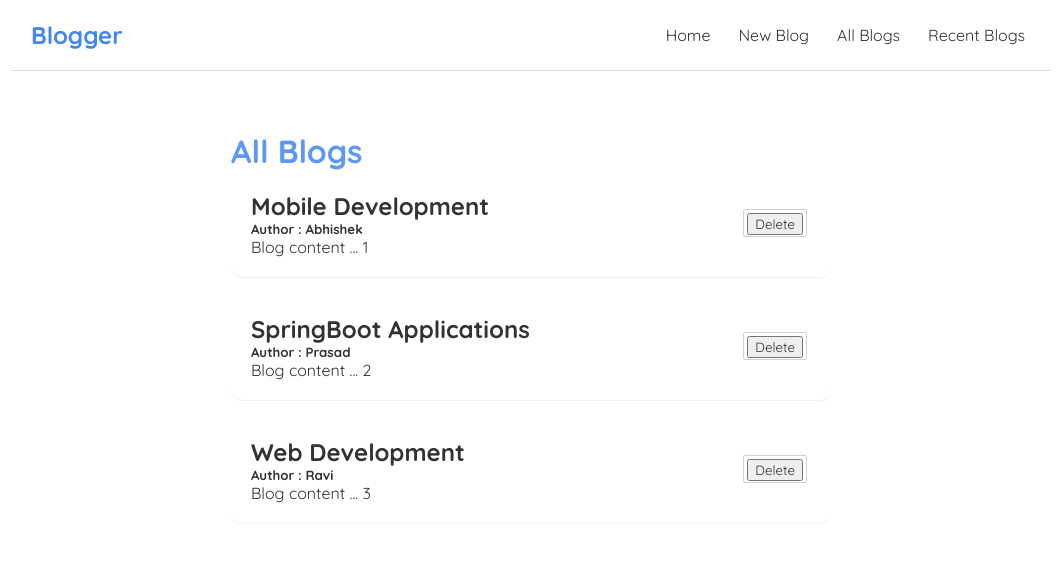
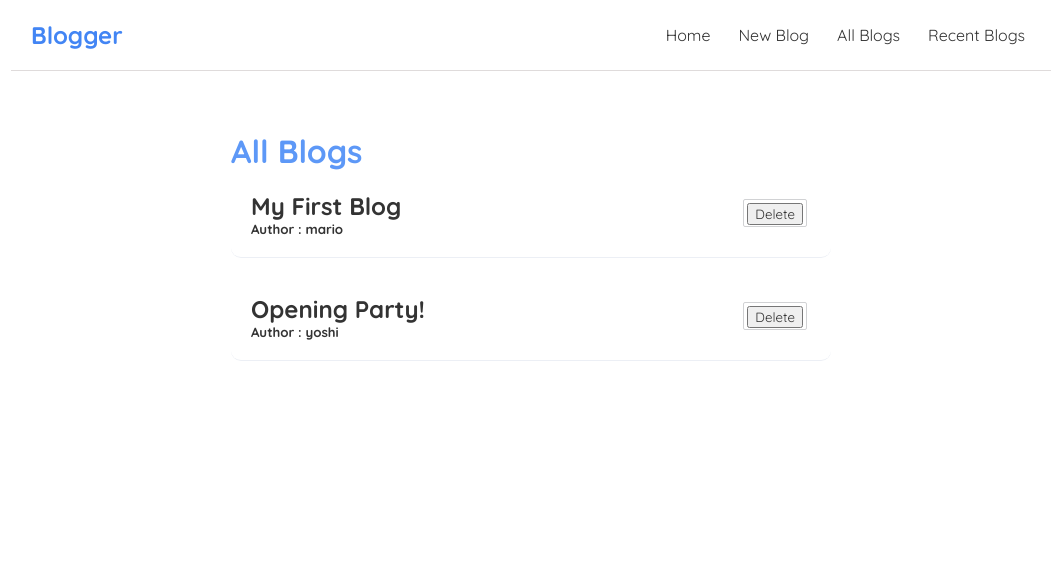
Before and after one commit to AbhishekBonageri-75/myblog, a React (Create React App) app: page / in a window 1280 px wide. Shown: the top 562 px of the page, without its empty margins (109-1165 px from the left). Built offline with nearby package versions, Linux system fonts and the light colour scheme; data requests are answered from the project's data file.

Commit message:
fetching data from json-server

```diff
--- a/src/components/Bloglist.jsx
+++ b/src/components/Bloglist.jsx
@@ -8,7 +8,7 @@
                     <div className="preview" key={blog.id}>
                         <h2>{blog.title}</h2>
                         <h5>Author : {blog.author}</h5>
-                        <p>{blog.body}</p>
+                        {/* <p>{blog.body}</p>     */}
                     </div>
                     <div className="options">
                         <ul>
--- a/src/components/Home.jsx
+++ b/src/components/Home.jsx
@@ -5,11 +5,7 @@
 const Home = () => {
 
 
-    const [blogs,setBlogs] = useState([
-        {title: "Mobile Development",body:"Blog content ... 1" , author: "Abhishek",id:1},
-        {title: "SpringBoot Applications",body:"Blog content ... 2" , author: "Prasad",id:2},
-        {title: "Web Development",body:"Blog content ... 3" , author: "Ravi",id:3}
-    ]);
+    const [blogs,setBlogs] = useState(null);
 
 
     const handleDelete = (id) => {
@@ -18,12 +14,18 @@
     }
 
    useEffect(() =>{
-       console.log("Rendered"); // this will be called everytime the component is rendered
-   })
+       fetch('http://localhost:8000/blogs')
+       .then(res=>{
+           return res.json();
+       })
+       .then(data=>{
+            setBlogs(data);
+       })
+   },[])
 
     return (
         <div className="homeContent">
-           <Bloglist blogs={blogs} title={"All Blogs"} handleDelete={handleDelete}/>
+          {blogs && <Bloglist blogs={blogs} title={"All Blogs"} handleDelete={handleDelete}/>}
         </div>
      );
 }
```
